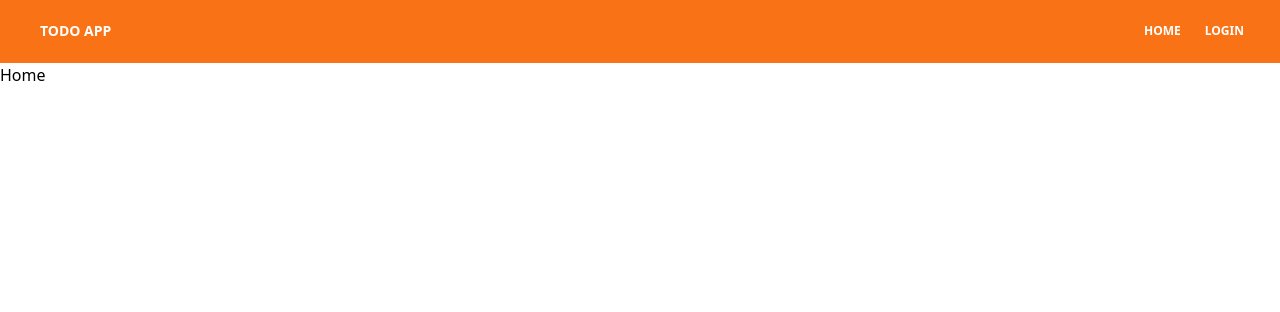
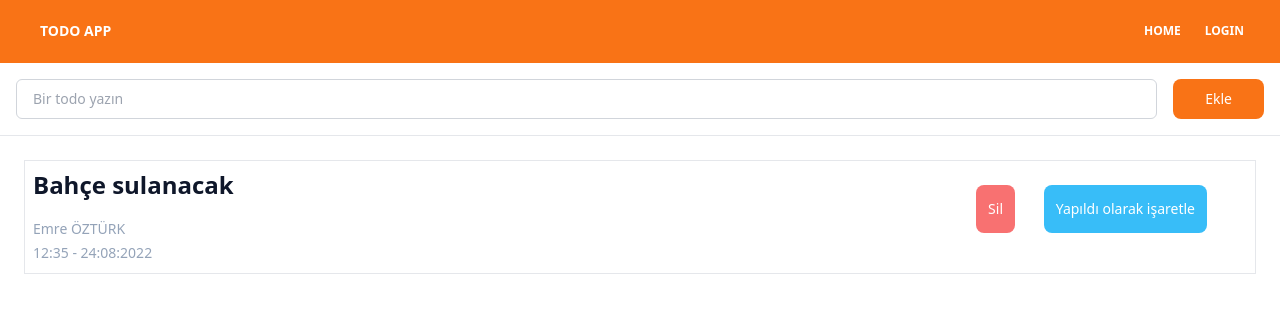
Before and after one commit to emreozturk7/todo_app, a React (Create React App) app: page / in a window 1280 px wide. Shown: the top 312 px of the page. Built offline with nearby package versions, Linux system fonts and the light colour scheme; the HTML template or start-up script is replaced by a standard one.

Commit message:
Todo item ve TodoContext oluşturuldu.

```diff
--- /dev/null
+++ b/src/components/AddTodo.js
@@ -0,0 +1,15 @@
+function AddTodo() {
+    return (
+        <form className="p-4 flex gap-x-4 items-center border-b bg-white dark:bg-gray-700 dark:border-gray-800" >
+            <input className="flex-1 h-10 rounded-md border border-gray-300 px-4 text-sm dark:bg-gray-500 dark:border-white/20 dark:placeholder:text-white"
+                placeholder="Bir todo yazın"
+                type="text" />
+            <button className="h-10 rounded-lg bg-orange-500 text-white text-sm px-8 disabled:opacity-20 disabled:cursor-not-allowed"
+                type="submit">
+                Ekle
+            </button>
+        </form>
+    )
+}
+
+export default AddTodo;
--- /dev/null
+++ b/src/components/Card.js
@@ -0,0 +1,35 @@
+function ListItem({ props }) {
+    return (
+        <article className="flex items-start space-x-6 p-6">
+            <div className="min-w-0 relative flex-auto border p-2">
+                <h2 className="font-semibold text-slate-900 truncate pr-20 text-2xl">Bahçe sulanacak</h2>
+                <dl className="mt-2 flex flex-wrap text-sm leading-6 font-medium">
+
+                    <div className="flex-none w-full mt-2 font-small">
+                        <dt className="sr-only">Cast</dt>
+                        <dd className="text-slate-400">Emre ÖZTÜRK</dd>
+                    </div>
+                    <div className="flex-none w-full font-small">
+                        <dt className="sr-only">Cast</dt>
+                        <dd className="text-slate-400">12:35 - 24:08:2022</dd>
+                    </div>
+
+
+                    <div className="absolute top-6 right-12 flex items-center space-x-1">
+                        <dt className="text-sky-500">
+                            <button className="bg-sky-400 hover:bg-sky-500 text-white p-3 rounded-lg">Yapıldı olarak işaretle</button>
+                        </dt>
+                    </div>
+
+                    <div className="absolute top-6 right-60 flex items-center space-x-1">
+                        <dt className="text-red-500">
+                            <button className="bg-red-400 hover:bg-red-500 text-white p-3 rounded-lg">Sil</button>
+                        </dt>
+                    </div>
+                </dl>
+            </div>
+        </article>
+    )
+}
+
+export default ListItem;
--- a/src/components/Home.js
+++ /dev/null
@@ -1,9 +0,0 @@
-import React from 'react';
-
-function Home() {
-    return (
-        <div>Home</div>
-    );
-}
-
-export default Home;
--- /dev/null
+++ b/src/contexts/TodoContext.js
@@ -0,0 +1,20 @@
+import React, { useContext, createContext } from 'react';
+
+const TodoContext = createContext();
+
+const AuthProvider = ({ children }) => {
+
+    return (
+        <TodoContext.Provider
+            value={{}}
+        >
+            {children}
+        </TodoContext.Provider>
+    );
+};
+
+function useTodo() {
+    return useContext(TodoContext);
+}
+
+export { AuthProvider, useTodo, TodoContext };
--- /dev/null
+++ b/src/pages/Home.js
@@ -0,0 +1,15 @@
+import React from 'react';
+import AddTodo from '../components/AddTodo';
+import ListItem from '../components/Card';
+
+function Home() {
+
+    return (
+        <div>
+            <AddTodo></AddTodo>
+            <ListItem></ListItem>
+        </div>
+    );
+}
+
+export default Home;
--- a/src/router/Routers.js
+++ b/src/router/Routers.js
@@ -1,8 +1,8 @@
 import React from 'react';
 import { Routes, Route } from 'react-router-dom';
-import Home from '../components/Home';
-import Login from '../components/Login';
-import MyTodos from '../components/MyTodos';
+import Home from '../pages/Home';
+import Login from '../pages/Login';
+import MyTodos from '../pages/MyTodos';
 
 
 function Routers() {
```
Also changed, not shown: src/pages/Login.js (renamed from src/components/Login.js), src/pages/MyTodos.js (renamed from src/components/MyTodos.js).
